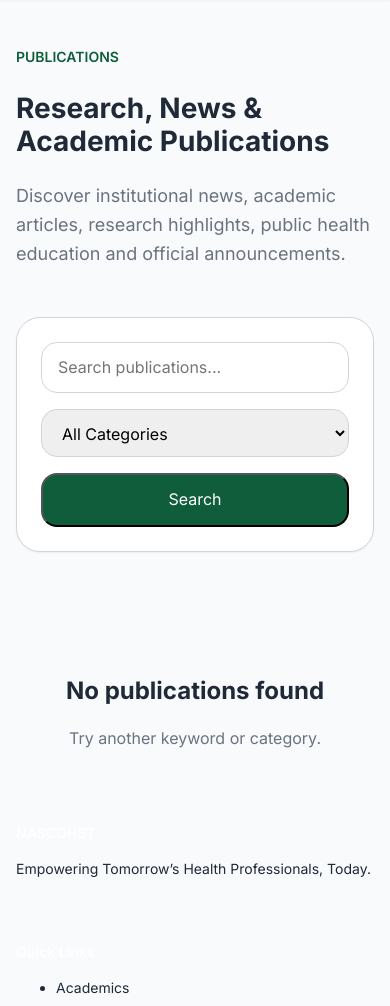
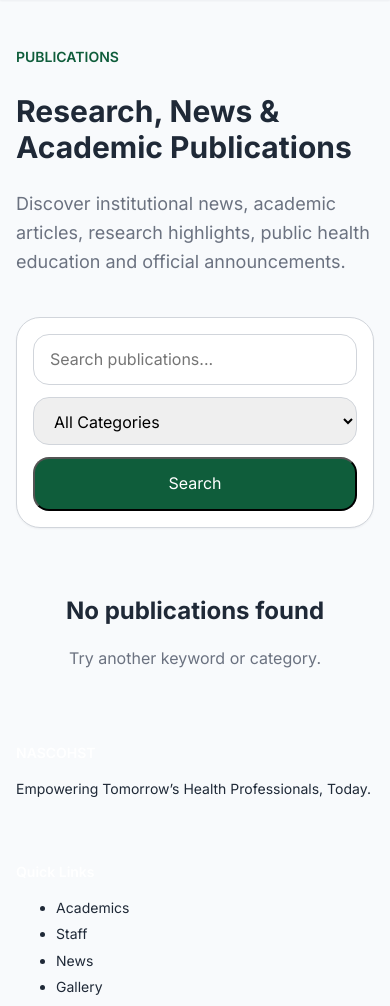
Before and after one commit to Eelblitz/nascohst-website, a Django app: page /news/ in a window 390 px wide. Shown: the part 111-1117 px from the top of the page. Run offline with Django 4.2, Linux system fonts and the light colour scheme; data that the repository does not hold is empty; some libraries are stand-ins or nearby versions.

Commit message:
Fix CSP and mobile news layouts

```diff
--- a/static/js/site.js
+++ b/static/js/site.js
@@ -2,13 +2,48 @@
 // Mobile Navigation
 // --------------------------------------------------
 
+function setMobileMenuState(menu, button, open) {
+  if (!menu || !button) {
+    return;
+  }
+
+  menu.classList.toggle("hidden", !open);
+  button.setAttribute("aria-expanded", open ? "true" : "false");
+}
+
 function toggleMenu() {
   const menu = document.getElementById("mobileMenu");
+  const button = document.getElementById("mobileMenuButton");
 
-  if (menu) {
-    menu.classList.toggle("hidden");
+  if (!menu || !button) {
+    return;
   }
+
+  setMobileMenuState(menu, button, menu.classList.contains("hidden"));
 }
+
+document.addEventListener("DOMContentLoaded", function () {
+  const menu = document.getElementById("mobileMenu");
+  const button = document.getElementById("mobileMenuButton");
+
+  if (!menu || !button) {
+    return;
+  }
+
+  button.addEventListener("click", toggleMenu);
+
+  menu.querySelectorAll("a").forEach(function (link) {
+    link.addEventListener("click", function () {
+      setMobileMenuState(menu, button, false);
+    });
+  });
+
+  window.addEventListener("resize", function () {
+    if (window.innerWidth >= 768) {
+      setMobileMenuState(menu, button, false);
+    }
+  });
+});
 
 
 // --------------------------------------------------
--- a/templates/base.html
+++ b/templates/base.html
@@ -109,11 +109,12 @@
     </nav>
 
     <!-- Mobile Button -->
-    <button onclick="toggleMenu()"
+    <button id="mobileMenuButton"
+            type="button"
             class="md:hidden text-white focus:outline-none mobile-menu-button"
-            type="button"
             aria-label="Open navigation menu"
-            aria-controls="mobileMenu">
+            aria-controls="mobileMenu"
+            aria-expanded="false">
       <svg xmlns="http://www.w3.org/2000/svg" class="h-6 w-6"
            fill="none" viewBox="0 0 24 24" stroke="currentColor">
         <path stroke-linecap="round" stroke-linejoin="round"
@@ -140,7 +141,7 @@
    Portal
 </a>
       <a href="/contact/" class="block hover:text-accent">Contact</a>
-      <a href="/gallery/" class="hover:underline">Gallery</a>
+      <a href="/gallery/" class="block hover:text-accent">Gallery</a>
     </nav>
   </div>
 </header>
--- a/templates/news/news_list.html
+++ b/templates/news/news_list.html
@@ -3,13 +3,13 @@
 
 {% block content %}
 
-<section class="mb-12">
+<section class="mb-10 md:mb-12">
 
     <p class="text-sm uppercase tracking-widest text-primary font-semibold mb-2">
         Publications
     </p>
 
-    <h1 class="text-4xl md:text-5xl font-bold text-gray-900">
+    <h1 class="text-3xl md:text-5xl font-bold text-gray-900 leading-tight">
         Research, News &amp; Academic Publications
     </h1>
 
@@ -22,21 +22,21 @@
 
 <!-- Search & Filter -->
 
-<form method="get" class="bg-white rounded-2xl shadow-sm border p-6 mb-12">
+<form method="get" class="bg-white rounded-2xl shadow-sm border p-4 md:p-6 mb-10 md:mb-12">
 
-    <div class="grid md:grid-cols-3 gap-4">
+    <div class="grid gap-3 md:grid-cols-3 md:gap-4">
 
         <input
             type="text"
             name="q"
             value="{{ search_query }}"
             placeholder="Search publications..."
-            class="border rounded-xl px-4 py-3 focus:ring-2 focus:ring-primary outline-none"
+            class="border rounded-xl px-4 py-3 focus:ring-2 focus:ring-primary outline-none w-full"
         >
 
         <select
             name="category"
-            class="border rounded-xl px-4 py-3 focus:ring-2 focus:ring-primary outline-none"
+            class="border rounded-xl px-4 py-3 focus:ring-2 focus:ring-primary outline-none w-full"
         >
 
             <option value="">All Categories</option>
@@ -58,7 +58,7 @@
 
         <button
             type="submit"
-            class="bg-primary text-white rounded-xl px-6 py-3 hover:opacity-90 transition"
+            class="bg-primary text-white rounded-xl px-6 py-3 hover:opacity-90 transition w-full md:w-auto"
         >
             Search
         </button>
@@ -71,13 +71,13 @@
 
 <section class="mb-16">
 
-    <div class="bg-white rounded-2xl shadow-lg overflow-hidden grid grid-cols-1 lg:grid-cols-2">
+    <div class="bg-white rounded-2xl shadow-lg overflow-hidden grid grid-cols-1 lg:grid-cols-2 news-featured-card">
         {% if featured_article.image %}
-        <img src="{{ featured_article.image.url }}" alt="{{ featured_article.title }}" class="w-full h-64 lg:h-[380px] object-cover">
+        <img src="{{ featured_article.image.url }}" alt="{{ featured_article.title }}" class="w-full h-56 md:h-64 lg:h-[380px] object-cover news-featured-image">
         {% endif %}
 
         <!-- Content -->
-        <div class="p-6 md:p-10 flex flex-col justify-center">
+        <div class="p-5 md:p-10 flex flex-col justify-center news-featured-content">
 
             {% if featured_article.category %}
             <span class="inline-flex w-fit items-center bg-green-100 text-green-700 text-xs font-semibold px-4 py-1.5 rounded-full mb-4">
@@ -85,7 +85,7 @@
             </span>
             {% endif %}
 
-            <h2 class="text-2xl md:text-2xl font-bold text-gray-900 leading-tight mb-4">
+            <h2 class="text-xl md:text-2xl font-bold text-gray-900 leading-tight mb-4">
                 {{ featured_article.title }}
             </h2>
 
@@ -94,7 +94,7 @@
             </p>
 
             {% if featured_article.author %}
-            <div class="flex items-center gap-3 mb-6">
+            <div class="flex items-center gap-3 mb-6 news-author-row">
 
                 {% if featured_article.author.photo %}
                 <img
@@ -120,7 +120,7 @@
             </div>
             {% endif %}
 
-            <div class="flex items-center gap-2 text-sm text-gray-500 border-t border-gray-200 pt-5 mb-8">
+            <div class="flex items-center gap-2 text-sm text-gray-500 border-t border-gray-200 pt-5 mb-8 news-featured-meta">
                 <span class="font-semibold text-gray-700">Published:</span>
                 <time datetime="{{ featured_article.published_at|date:'c' }}">
                     {{ featured_article.published_at|date:"F j, Y" }}
@@ -151,7 +151,7 @@
 
 <section class="mb-20">
 
-    <div class="flex items-center justify-between mb-8">
+    <div class="flex items-start md:items-center justify-between gap-4 mb-6 md:mb-8">
 
         <div>
 
@@ -159,24 +159,24 @@
                 Trending
             </p>
 
-            <h2 class="text-3xl font-bold text-gray-900 mt-2">
+            <h2 class="text-2xl md:text-3xl font-bold text-gray-900 mt-2">
                 Most Popular Publications
             </h2>
 
         </div>
 
-        <div class="hidden md:block text-sm text-gray-500">
+        <div class="hidden md:block text-sm text-gray-500 text-right">
             Based on publication views
         </div>
 
     </div>
 
-    <div class="grid md:grid-cols-2 lg:grid-cols-5 gap-6">
+    <div class="grid grid-cols-1 sm:grid-cols-2 lg:grid-cols-5 gap-4 md:gap-6">
 
         {% for article in popular_articles %}
 
         <a href="{% url 'news:news_detail_slug' article.slug %}"
-           class="group bg-white border border-gray-200 rounded-2xl p-5 hover:shadow-lg transition">
+           class="group bg-white border border-gray-200 rounded-2xl p-4 md:p-5 hover:shadow-lg transition">
 
             <div class="flex items-center justify-between mb-4">
 
@@ -218,23 +218,23 @@
 
 {% endif %}
 
-<section class="mt-24 grid md:grid-cols-2 lg:grid-cols-3 gap-8">
+<section class="mt-16 md:mt-24 grid grid-cols-1 sm:grid-cols-2 lg:grid-cols-3 gap-5 md:gap-8">
 
 {% for item in news %}
 
-<article class="group bg-white rounded-2xl shadow-sm hover:shadow-xl transition overflow-hidden border">
+<article class="group bg-white rounded-2xl shadow-sm hover:shadow-xl transition overflow-hidden border news-list-card">
 
     {% if item.image %}
     <img
         src="{{ item.image.url }}"
         alt="{{ item.title }}"
-        class="h-56 w-full object-cover group-hover:scale-105 transition duration-500"
+        class="h-48 md:h-56 w-full object-cover group-hover:scale-105 transition duration-500 news-list-image"
     >
     {% endif %}
 
-    <div class="p-6">
+    <div class="p-4 md:p-6">
 
-        <div class="flex items-center justify-between mb-4">
+        <div class="flex items-start justify-between gap-3 mb-4 news-list-meta">
 
     {% if item.category %}
     <span class="bg-green-100 text-green-700 text-xs font-semibold px-3 py-1 rounded-full">
@@ -242,7 +242,7 @@
     </span>
     {% endif %}
 
-    <div class="text-right text-xs text-gray-500">
+    <div class="text-right text-xs text-gray-500 news-list-date">
 
         <div>
             {{ item.published_at|date:"M d, Y" }}
@@ -255,7 +255,7 @@
     </div>
 
 </div>
-        <h2 class="text-xl font-bold mb-3">
+        <h2 class="text-lg md:text-xl font-bold mb-3 leading-snug">
 
             <a href="{% url 'news:news_detail_slug' item.slug %}">
                 {{ item.title }}
@@ -265,7 +265,7 @@
 
         {% if item.author %}
 
-        <div class="flex items-center gap-3 mb-4">
+        <div class="flex items-center gap-3 mb-4 news-list-author">
 
             {% if item.author.photo %}
             <img
@@ -290,7 +290,7 @@
 
         {% endif %}
 
-        <p class="text-gray-600 mb-6">
+        <p class="text-gray-600 mb-5 md:mb-6">
 
             {{ item.excerpt|truncatewords:25 }}
 
@@ -309,7 +309,7 @@
 
 {% empty %}
 
-<div class="col-span-full text-center py-16">
+    <div class="col-span-full text-center py-12 md:py-16">
 
     <h3 class="text-2xl font-bold mb-3">
         No publications found
@@ -327,7 +327,7 @@
 
 {% if news.has_other_pages %}
 
-<div class="flex justify-center gap-4 mt-12">
+<div class="flex flex-wrap justify-center gap-4 mt-10 md:mt-12 text-sm">
 
     {% if news.has_previous %}
     <a href="?page={{ news.previous_page_number }}"
```
Also changed, not shown: nascohst_site/settings.py (+29 -33 lines), news/tests.py (+16 -0 lines), static/css/styles.css (+106 -0 lines), templates/news/news_detail.html (+7 -7 lines).
